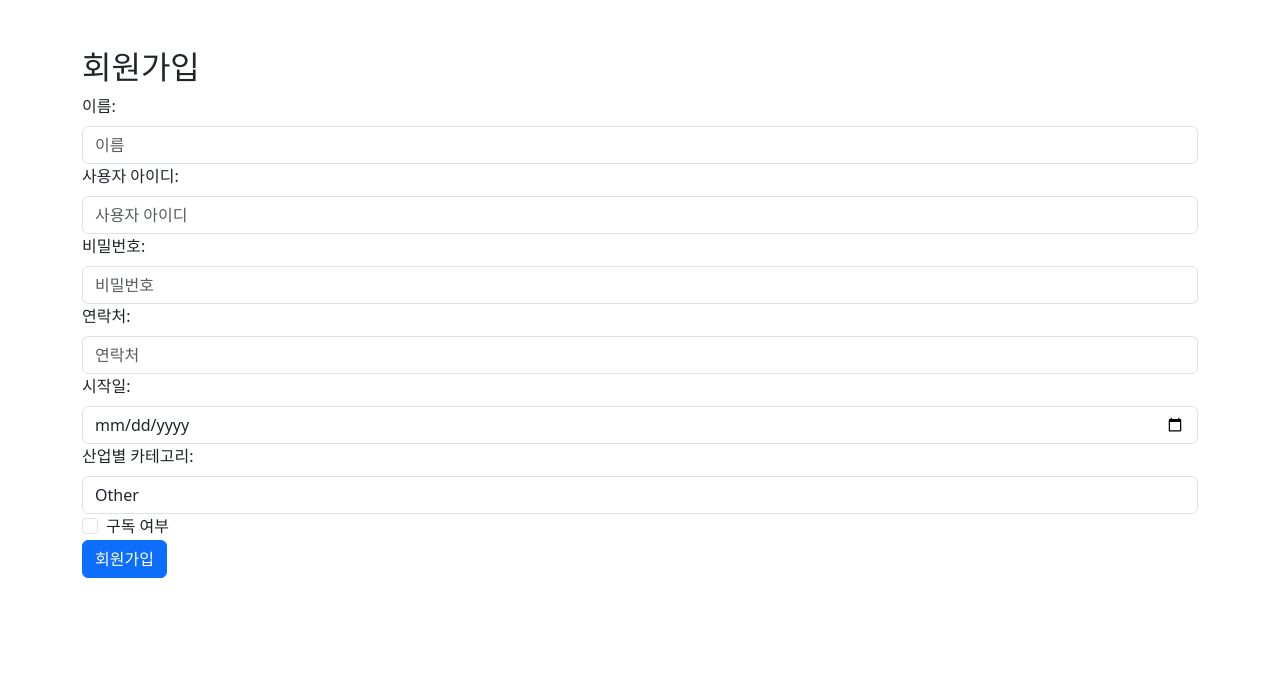
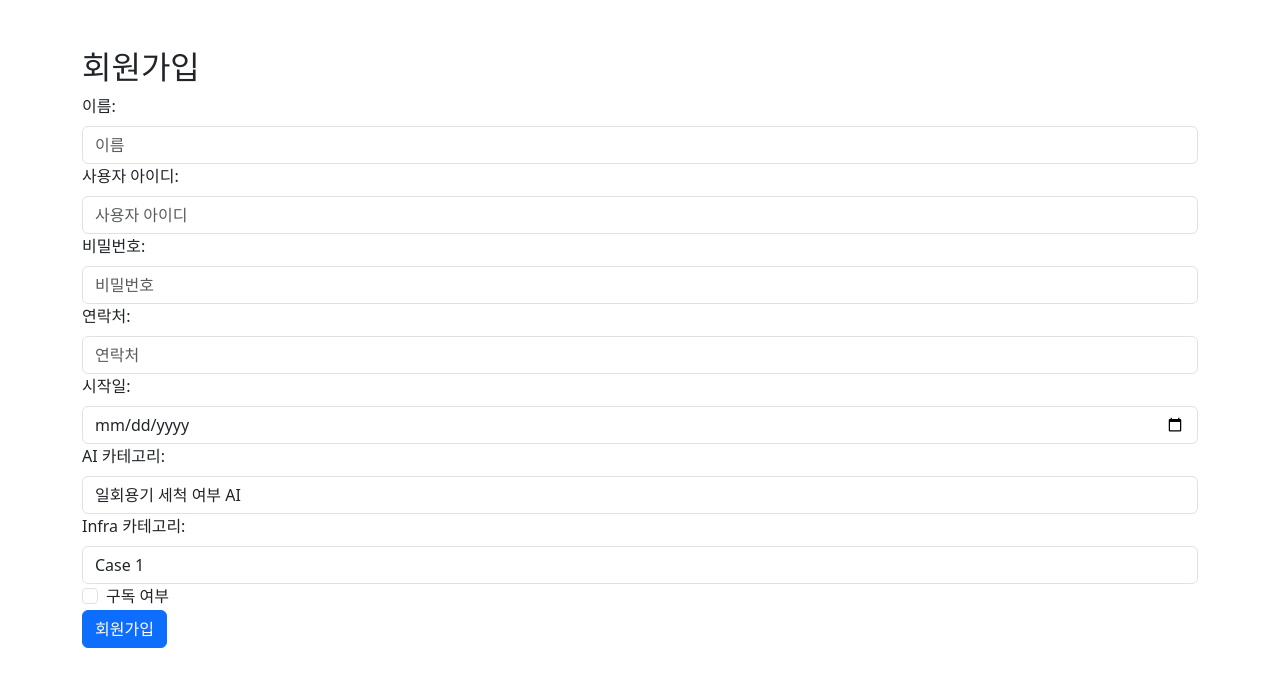
Before and after one commit to SSGraeG/ssgeco_frontend_admin, a React (Create React App) app: page /signup in a window 1280 px wide. Shown: the top 686 px of the page. Built offline with nearby package versions, Linux system fonts and the light colour scheme.

Commit message:
회원가입AI 인프라항목 수정중

```diff
--- a/src/pages/RowAdminPage.js
+++ b/src/pages/RowAdminPage.js
@@ -77,6 +77,54 @@ const RowAdminPage = () => {
     }
   };
 
+  const handleDeleteUser = async (email) => {
+    try {
+      const token = localStorage.getItem('token');
+      const company_id = localStorage.getItem('company_id');
+
+      const response = await axios.delete(
+        `http://localhost:5000/company/user/${email}`,
+        {
+          headers: {
+            'Authorization': `Bearer ${token}`,
+            'Company-ID': company_id,
+          },
+        }
+      );
+
+      console.log('Deleted User:', response.data);
+
+      const updatedUserData = userData.filter((user) => user.email !== email);
+      setUserData(updatedUserData);
+    } catch (error) {
+      console.error('Error deleting user:', error);
+    }
+  };
+
+  const handleDeleteCoupon = async (couponId) => {
+    try {
+      const token = localStorage.getItem('token');
+      const company_id = localStorage.getItem('company_id');
+
+      const response = await axios.delete(
+        `http://localhost:5000/company/user/coupon/${couponId}`,
+        {
+          headers: {
+            'Authorization': `Bearer ${token}`,
+            'Company-ID': company_id,
+          },
+        }
+      );
+
+      console.log('Deleted Coupon:', response.data);
+
+      const updatedCouponList = couponList.filter((coupon) => coupon.id !== couponId);
+      setCouponList(updatedCouponList);
+    } catch (error) {
+      console.error('Error deleting coupon:', error);
+    }
+  };
+
   return (
     <div className="admin-container">
       <div className="admin-header">
@@ -94,6 +142,7 @@ const RowAdminPage = () => {
               <th>Email</th>
               <th>Name</th>
               <th>Phone</th>
+              <th>Action</th>
             </tr>
           </thead>
           <tbody>
@@ -102,6 +151,9 @@ const RowAdminPage = () => {
                 <td>{user.email}</td>
                 <td>{user.name}</td>
                 <td>{user.phone}</td>
+                <td>
+                  <button onClick={() => handleDeleteUser(user.email)}>Delete</button>
+                </td>
               </tr>
             ))}
           </tbody>
@@ -148,6 +200,7 @@ const RowAdminPage = () => {
           {couponList.map((coupon) => (
             <li key={coupon.id}>
               {coupon.name} - {coupon.usepoint} - {coupon.category}
+              <button onClick={() => handleDeleteCoupon(coupon.id)}>Delete</button>
             </li>
           ))}
         </ul>
--- a/src/pages/SignupPage.js
+++ b/src/pages/SignupPage.js
@@ -9,22 +9,14 @@ const SignupPage = () => {
   const [userPwd, setUserPwd] = useState('');
   const [contactNumber, setContactNumber] = useState('');
   const [startDate, setStartDate] = useState('');
-  const [industryCategory, setIndustryCategory] = useState('Other');
+  const [aiCategory, setAICategory] = useState('일회용기 세척 여부 AI');
+  const [infraCategory, setInfraCategory] = useState('Case 1');
   const [isSubscribed, setIsSubscribed] = useState(false);
-  const [expirationDate, setExpirationDate] = useState('');
+
   const navigate = useNavigate();
 
   const handleStartDateChange = (e) => {
-    const enteredStartDate = e.target.value;
-    setStartDate(enteredStartDate);
-
-    // Automatically calculate expiration date: 1 year later
-    const dateObject = new Date(enteredStartDate);
-    dateObject.setFullYear(dateObject.getFullYear() + 1);
-
-    // Format the date to be sent to the server
-    const formattedExpirationDate = dateObject.toISOString().split('T')[0];
-    setExpirationDate(formattedExpirationDate);
+    setStartDate(e.target.value);
   };
 
   const handleSignup = async () => {
@@ -36,7 +28,8 @@ const SignupPage = () => {
           name: username,
           phone: contactNumber,
           start_date: startDate,
-          industryCategory: industryCategory,
+          aiCategory: aiCategory,
+          infraCategory: infraCategory,
           isSubscribed: isSubscribed,
         });
 
@@ -85,16 +78,29 @@ const SignupPage = () => {
           <Form.Control type="date" value={startDate} onChange={handleStartDateChange} />
         </Form.Group>
 
-        <Form.Group controlId="formIndustryCategory">
-          <Form.Label>산업별 카테고리:</Form.Label>
+        <Form.Group controlId="formAICategory">
+          <Form.Label>AI 카테고리:</Form.Label>
           <Form.Control
             as="select"
-            value={industryCategory}
-            onChange={(e) => setIndustryCategory(e.target.value)}
+            value={aiCategory}
+            onChange={(e) => setAICategory(e.target.value)}
           >
-            <option value="Other">Other</option>
-            <option value="Delivery">Delivery</option>
-            <option value="ECumus">ECumus</option>
+            <option value="일회용기 세척 여부 AI">일회용기 세척 여부 AI</option>
+            <option value="택배 테이프 제거 여부 AI">택배 테이프 제거 여부 AI</option>
+            <option value="사람 인식 여부 AI">사람 인식 여부 AI</option>
+          </Form.Control>
+        </Form.Group>
+
+        <Form.Group controlId="formInfraCategory">
+          <Form.Label>Infra 카테고리:</Form.Label>
+          <Form.Control
+            as="select"
+            value={infraCategory}
+            onChange={(e) => setInfraCategory(e.target.value)}
+          >
+            <option value="Case 1">Case 1</option>
+            <option value="Case 2">Case 2</option>
+            <option value="Case 3">Case 3</option>
           </Form.Control>
         </Form.Group>
 
```
